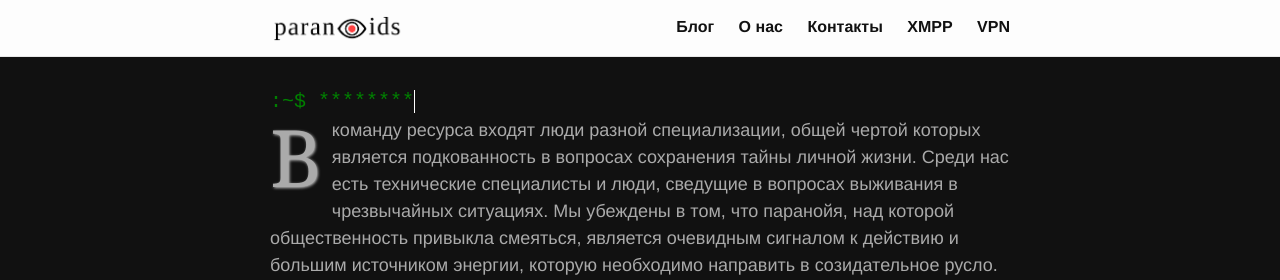
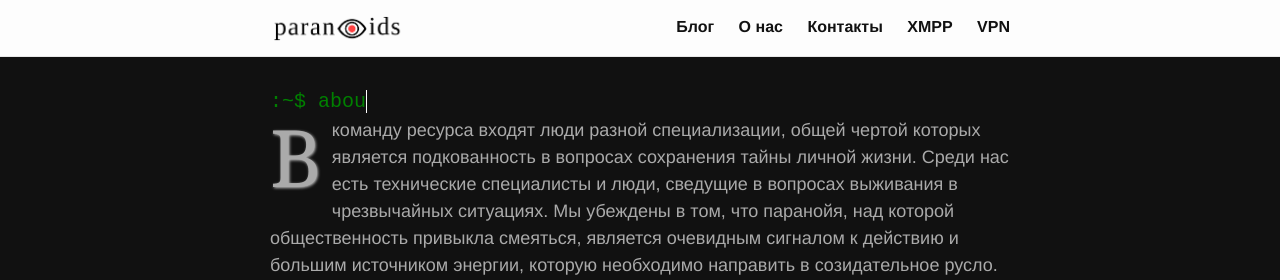
Before and after one commit to 2b7E1n6D0e5R7/2b7E1n6D0e5R7.github.io, a Jekyll site: the page built from _pages/about.md, in a window 1280 px wide. Shown: the top 280 px of the page. Built offline with Jekyll 4.4.1, drawn with Linux system fonts in a browser that asks for light colours.

Commit message:
Update about.html

```diff
--- a/_layouts/about.html
+++ b/_layouts/about.html
@@ -11,8 +11,8 @@
       <div class="wrapper">
 
           <h1 class="title">:~$
-          <span class="typewrite" data-period="2000" data-type='[ "*****", "********",
-          "********", "********", "********", "********", "********", "********", "********", "********", "********"]'>
+          <span class="typewrite" data-period="2000" data-type='[ "********", "about us",
+          "о нас", "acerca de nosotros", "********", "********", "********", "********", "********", "********", "********"]'>
             <span class="wrap"></span>
           </span>
         </h1>
```
